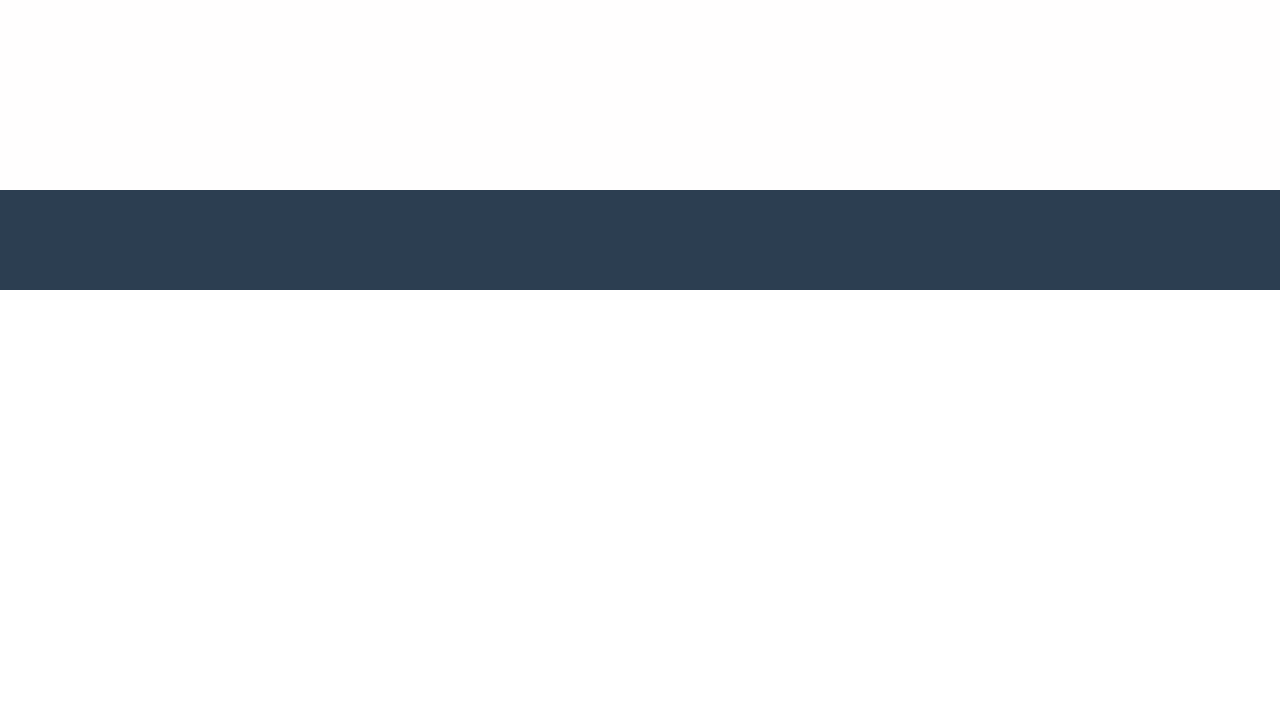
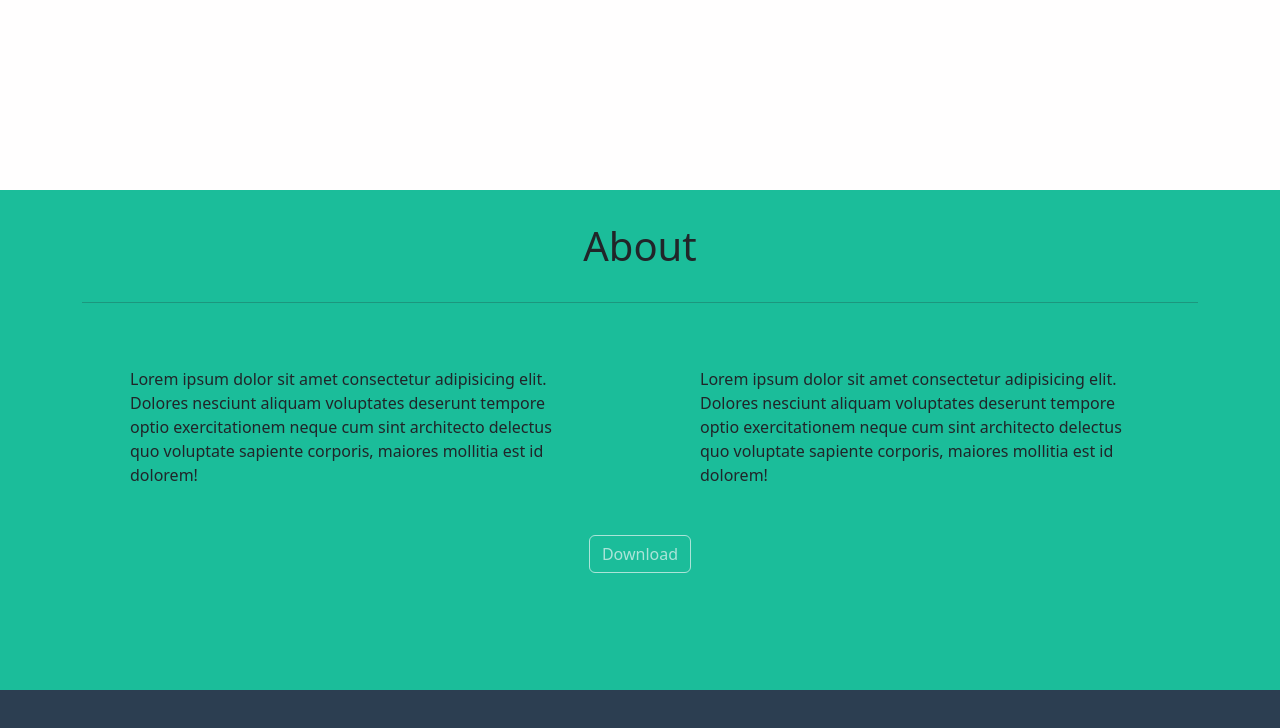
Before and after one commit to MassimoRomano/html-css-bootstrap-freelancer, a plain HTML site: page index.html in a window 1280 px wide. Shown: the part 1340-2068 px from the top of the page. Before the commit the page ends 1630 px from the top, so only its background shows below. Drawn offline with nearby package versions, Linux system fonts and the light colour scheme.

Commit message:
add about section

```diff
--- a/assets/style.css
+++ b/assets/style.css
@@ -65,3 +65,10 @@ li{
     height: 200px;
 
 }
+
+.about{
+    background-color: #1bbd9a;
+    height: 500px;
+    width: 100%;
+
+}
--- a/index.html
+++ b/index.html
@@ -16,7 +16,7 @@
             <div class="d-flex flex-row align-items-center justify-content-between ">
                 <div class="col-6 col-lg-2">
                     <div class="logo">
-                    Logo
+                        Logo
                     </div>
                 </div>
 
@@ -57,9 +57,7 @@
             <div class="container">
                 <h1 class="text-center p-5">ciao</h1>
                 <hr class="p-4">
-
                 <div class="row">
-
                     <div class="col-4  py-2">
                         <div class="portfolio-card"></div>
                     </div>
@@ -78,10 +76,37 @@
                     <div class="col-4 py-2">
                         <div class="portfolio-card"></div>
 
-                </div>
+                    </div>
                 </div>
             </div>
+        </section>
 
+        <section class="about">
+            <div class="container">
+                <div class="text-center py-3">
+                    <h1 class="py-3">About</h1>
+                    <hr class="py-3">
+                </div>
+                <div class="row">
+                    <div class="col-6">
+                        <div class="about-card px-5">
+                            Lorem ipsum dolor sit amet consectetur adipisicing elit. Dolores nesciunt aliquam voluptates
+                            deserunt tempore optio exercitationem neque cum sint architecto delectus quo voluptate
+                            sapiente corporis, maiores mollitia est id dolorem!
+                        </div>
+                    </div>
+                    <div class="col-6">
+                        <div class="about-card px-5">
+                            Lorem ipsum dolor sit amet consectetur adipisicing elit. Dolores nesciunt aliquam voluptates
+                            deserunt tempore optio exercitationem neque cum sint architecto delectus quo voluptate
+                            sapiente corporis, maiores mollitia est id dolorem!
+                        </div>
+                    </div>
+                </div>
+            </div>
+            <div class="d-flex justify-content-center p-5">
+                <button type="button" class="btn btn-outline-light" disabled>Download</button>
+            </div>
         </section>
 
 
```
